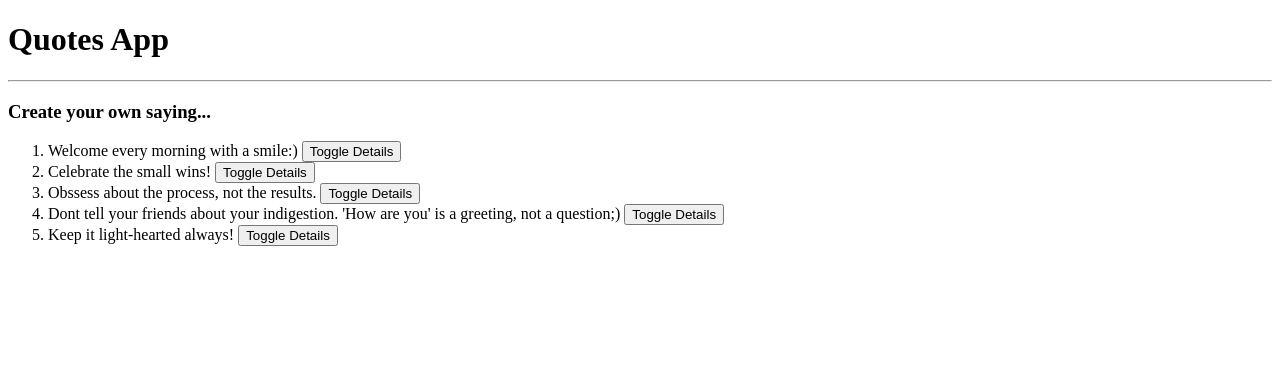
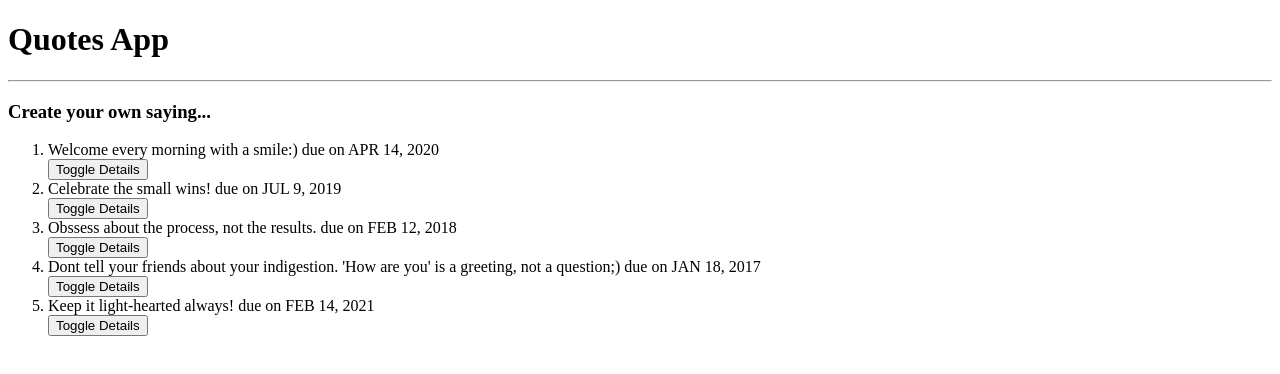
Before and after one commit to ianmwariri/Quotes, an Angular app: page / in a window 1280 px wide. Shown: the top 374 px of the page. Built offline with nearby package versions, Linux system fonts and the light colour scheme.

Commit message:
Add Date Piper.

```diff
--- a/src/app/quote-detail/quote-detail.component.html
+++ b/src/app/quote-detail/quote-detail.component.html
@@ -1,3 +1,4 @@
 <p>
-    {{quote.personSubmitting}}
+    Posted by: {{quote.personSubmitting}}
+    <button (click)='quotePosting(true)'>Posted on</button>
 </p>
--- a/src/app/quote-detail/quote-detail.component.ts
+++ b/src/app/quote-detail/quote-detail.component.ts
@@ -1,4 +1,4 @@
-import { Component, Input, OnInit } from '@angular/core';
+import { Component, Input, OnInit, Output, EventEmitter } from '@angular/core';
 import { Quote } from '../quote';
 
 @Component({
@@ -9,6 +9,11 @@ import { Quote } from '../quote';
 export class QuoteDetailComponent implements OnInit {
 
   @Input() quote: Quote;
+  @Output() isPostedOn = new EventEmitter<boolean>();
+
+  quotePosting(posted:boolean){
+    this.isPostedOn.emit(posted);
+  }
   constructor() { }
 
   ngOnInit(){
--- a/src/app/quote.ts
+++ b/src/app/quote.ts
@@ -1,6 +1,6 @@
 export class Quote {
     showDescription: boolean;
-    constructor(public id:number, public saying: string, public personSubmitting: string){
+    constructor(public id:number, public saying: string, public personSubmitting: string, public postingDate: Date){
         this.showDescription=false;
     }
 
--- a/src/app/quote/quote.component.html
+++ b/src/app/quote/quote.component.html
@@ -1,16 +1,16 @@
-<div>
+<!-- <div> -->
     <h1>Quotes App</h1>
     <hr>
     <h3>Create your own saying...</h3>
 
     <ol>
-      <li *ngFor='let quote of quotes; let i=index'>
-        {{quote.saying}}
-        <button (click)='toggleDetails(i)'>Toggle Details</button>
-         <app-quote-detail *ngIf='quote.showDescription' [quote]='quote'></app-quote-detail>
+        <div *ngFor='let quote of quotes; let i=index'>
+            <li>{{quote.saying}} due on {{quote.postingDate|date|uppercase}}</li>
 
-      </li>
+            <button (click)='toggleDetails(i)'>Toggle Details</button>
+            <app-quote-detail *ngIf='quote.showDescription' [quote]='quote' (isPostedOn)='postQuote($event,i)'></app-quote-detail>
+        </div>
     </ol>
     <p *ngIf='quotes.length > 7'>Quite witty! Ever considered writing poetry?</p>
 
-  </div>
+<!-- </div> -->
--- a/src/app/quote/quote.component.ts
+++ b/src/app/quote/quote.component.ts
@@ -9,16 +9,22 @@ import { Quote } from '../quote';
 export class QuoteComponent implements OnInit {
 
   quotes:Quote[]= [
-    new Quote(1, 'Welcome every morning with a smile:)', 'Ian'),
-    new Quote(2, 'Celebrate the small wins!', 'Liz'),
-    new Quote(3, 'Obssess about the process, not the results.', 'Isabella'),
-    new Quote(4, "Dont tell your friends about your indigestion. 'How are you' is a greeting, not a question;) " , 'James'),
-    new Quote(5, 'Keep it light-hearted always!', 'Arthur'),
+    new Quote(1, 'Welcome every morning with a smile:)', 'Ian', new Date(2020,3,14)),
+    new Quote(2, 'Celebrate the small wins!', 'Liz', new Date(2019,6,9)),
+    new Quote(3, 'Obssess about the process, not the results.', 'Isabella', new Date(2018,1,12)),
+    new Quote(4, "Dont tell your friends about your indigestion. 'How are you' is a greeting, not a question;) " , 'James', new Date(2017,0,18)),
+    new Quote(5, 'Keep it light-hearted always!', 'Arthur', new Date(2021,1,14)),
 
   ];
 
   toggleDetails(index){
     this.quotes[index].showDescription = !this.quotes[index].showDescription;
+  }
+
+  postQuote(isPostedOn, index){
+    if (isPostedOn){
+      this.quotes.splice(index,1);
+    }
   }
 
   constructor() { }
```
